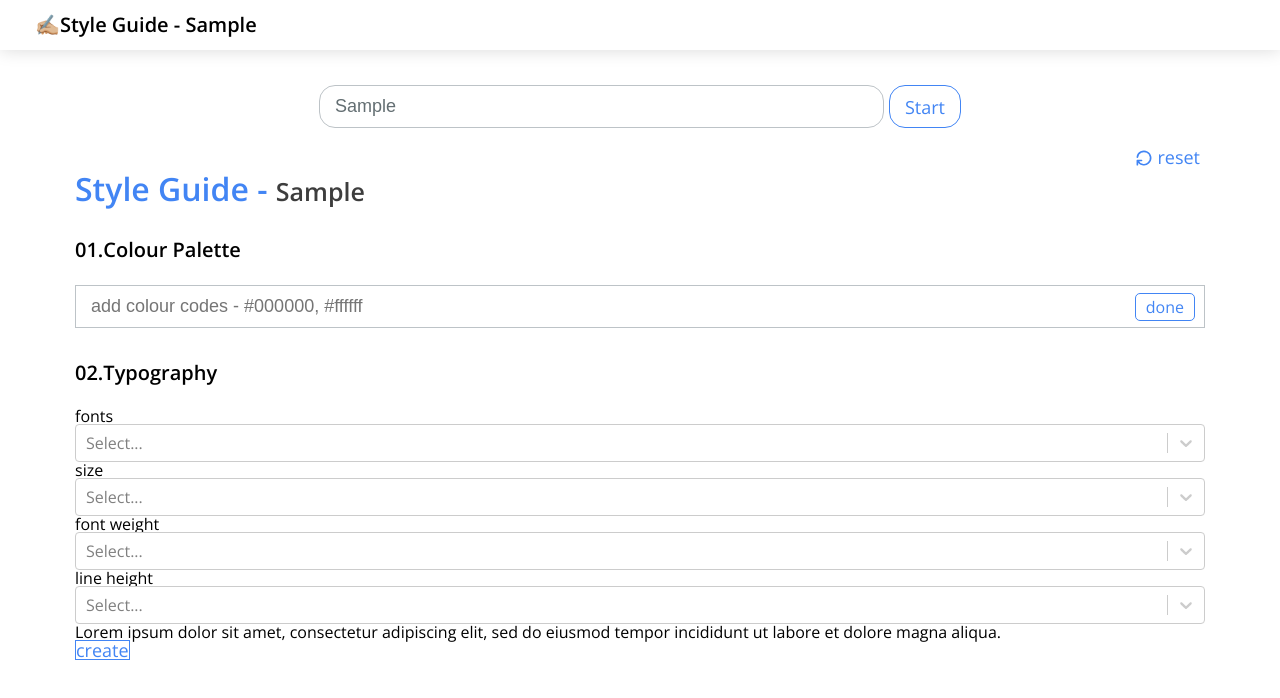
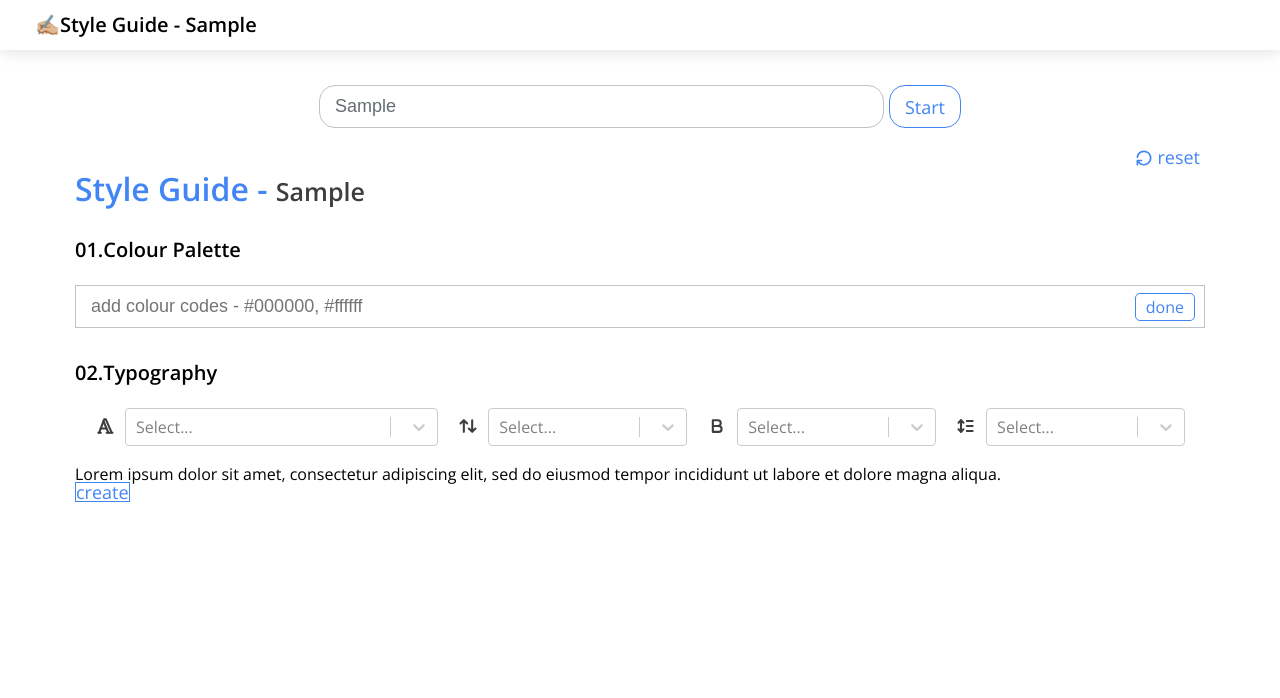
Before and after one commit to minapark127/your_style_guide, a React (Create React App) app: page / in a window 1280 px wide. Both pictures are taken after typing "Sample" into the empty fields and a click on the button "Start". Shown: the top 698 px of the page. Built offline with nearby package versions, Linux system fonts and the light colour scheme.

Commit message:
style typography select bar

```diff
--- a/src/Assets/Icons.js
+++ b/src/Assets/Icons.js
@@ -35,3 +35,86 @@ export const EditIcon = (
     <line x1="16" y1="5" x2="19" y2="8" />
   </svg>
 );
+
+export const TypographyIcon = (
+  <svg
+    xmlns="http://www.w3.org/2000/svg"
+    className="icon icon-tabler icon-tabler-typography"
+    width="20"
+    height="20"
+    viewBox="0 0 24 24"
+    strokeWidth="1.5"
+    stroke="#3d3d3d"
+    fill="none"
+    strokeLinecap="round"
+    strokeLinejoin="round"
+  >
+    <path stroke="none" d="M0 0h24v24H0z" fill="none" />
+    <line x1="4" y1="20" x2="7" y2="20" />
+    <line x1="14" y1="20" x2="21" y2="20" />
+    <line x1="6.9" y1="15" x2="13.8" y2="15" />
+    <line x1="10.2" y1="6.3" x2="16" y2="20" />
+    <polyline points="5 20 11 4 13 4 20 20" />
+  </svg>
+);
+
+export const ArrowsSortIcon = (
+  <svg
+    xmlns="http://www.w3.org/2000/svg"
+    className="icon icon-tabler icon-tabler-arrows-sort"
+    width="20"
+    height="20"
+    viewBox="0 0 24 24"
+    strokeWidth="1.5"
+    stroke="#3d3d3d"
+    fill="none"
+    strokeLinecap="round"
+    strokeLinejoin="round"
+  >
+    <path stroke="none" d="M0 0h24v24H0z" fill="none" />
+    <path d="M3 9l4 -4l4 4m-4 -4v14" />
+    <path d="M21 15l-4 4l-4 -4m4 4v-14" />
+  </svg>
+);
+
+export const BoldIcon = (
+  <svg
+    xmlns="http://www.w3.org/2000/svg"
+    className="icon icon-tabler icon-tabler-bold"
+    width="20"
+    height="20"
+    viewBox="0 0 24 24"
+    strokeWidth="1.5"
+    stroke="#3d3d3d"
+    fill="none"
+    strokeLinecap="round"
+    strokeLinejoin="round"
+  >
+    <path stroke="none" d="M0 0h24v24H0z" fill="none" />
+    <path d="M7 5h6a3.5 3.5 0 0 1 0 7h-6z" />
+    <path d="M13 12h1a3.5 3.5 0 0 1 0 7h-7v-7" />
+  </svg>
+);
+
+export const LineHeightIcon = (
+  <svg
+    xmlns="http://www.w3.org/2000/svg"
+    className="icon icon-tabler icon-tabler-line-height"
+    width="20"
+    height="20"
+    viewBox="0 0 24 24"
+    strokeWidth="1.5"
+    stroke="#3d3d3d"
+    fill="none"
+    strokeLinecap="round"
+    strokeLinejoin="round"
+  >
+    <path stroke="none" d="M0 0h24v24H0z" fill="none" />
+    <polyline points="3 8 6 5 9 8" />
+    <polyline points="3 16 6 19 9 16" />
+    <line x1="6" y1="5" x2="6" y2="19" />
+    <line x1="13" y1="6" x2="20" y2="6" />
+    <line x1="13" y1="12" x2="20" y2="12" />
+    <line x1="13" y1="18" x2="20" y2="18" />
+  </svg>
+);
--- a/src/Components/Typography.js
+++ b/src/Components/Typography.js
@@ -3,8 +3,53 @@ import Select from "react-select";
 import CreatableSelect from "react-select/creatable";
 import styled from "styled-components";
 import { useState } from "react";
+import {
+  ArrowsSortIcon,
+  BoldIcon,
+  LineHeightIcon,
+  TypographyIcon,
+} from "../Assets/Icons";
 
-const SelectBar = styled.div``;
+const SelectBar = styled.div`
+  width: 100%;
+  display: grid;
+  grid-template-columns: 1.5fr 1fr 1fr 1fr;
+  grid-gap: 20px;
+  padding: 0 20px;
+  margin-bottom: 20px;
+`;
+
+const SelectContainer = styled.div`
+  width: 100%;
+  display: flex;
+  align-items: center;
+  font-size: 18px;
+  white-space: nowrap;
+  span {
+    margin-right: 10px;
+    svg {
+      stroke-width: 2.5;
+    }
+  }
+`;
+
+const customStyles = {
+  container: (provided, state) => ({
+    ...provided,
+    width: "100%",
+    fontSize: "16px",
+  }),
+
+  indicatorsContainer: (provided, state) => ({
+    ...provided,
+    cursor: "pointer",
+  }),
+  menu: (provided, state) => ({
+    ...provided,
+    margin: "0 0 0 0",
+  }),
+};
+
 const Display = styled.div``;
 
 const fonts = [
@@ -46,6 +91,7 @@ const makeSizeOptions = () => {
   }));
   return sizeOptions;
 };
+
 const makeLineHeightOptions = () => {
   let heightArr = [];
   for (let i = 0; i < 10; i += 0.1) {
@@ -96,40 +142,44 @@ const Typography = () => {
   return (
     <StyleGuideSection heading="02.Typography">
       <SelectBar>
-        <div>
-          fonts
+        <SelectContainer>
+          <span>{TypographyIcon}</span>
           <Select
             defaultValue={selectedFont}
             onChange={setSelectedFont}
             options={fontOptions}
+            styles={customStyles}
           />
-        </div>
-        <div>
-          size
+        </SelectContainer>
+        <SelectContainer>
+          <span>{ArrowsSortIcon}</span>
           <CreatableSelect
             isClearable
             defaultValue={selectedSize}
             onChange={setSelectedSize}
             options={makeSizeOptions()}
+            styles={customStyles}
           />
-        </div>
-        <div>
-          font weight
+        </SelectContainer>
+        <SelectContainer>
+          <span>{BoldIcon}</span>
           <Select
             defaultValue={selectedWeight}
             onChange={setSelectedWeight}
             options={makeFontWeightOptions(selectedFont)}
+            styles={customStyles}
           />
-        </div>
-        <div>
-          line height
+        </SelectContainer>
+        <SelectContainer>
+          <span>{LineHeightIcon}</span>
           <CreatableSelect
             isClearable
             defaultValue={selectedHeight}
             onChange={setSelectedHeight}
             options={makeLineHeightOptions()}
+            styles={customStyles}
           />
-        </div>
+        </SelectContainer>
       </SelectBar>
 
       <Display>
```
Also changed, not shown: 1 other file (tests, documents, lock files or other folders).
